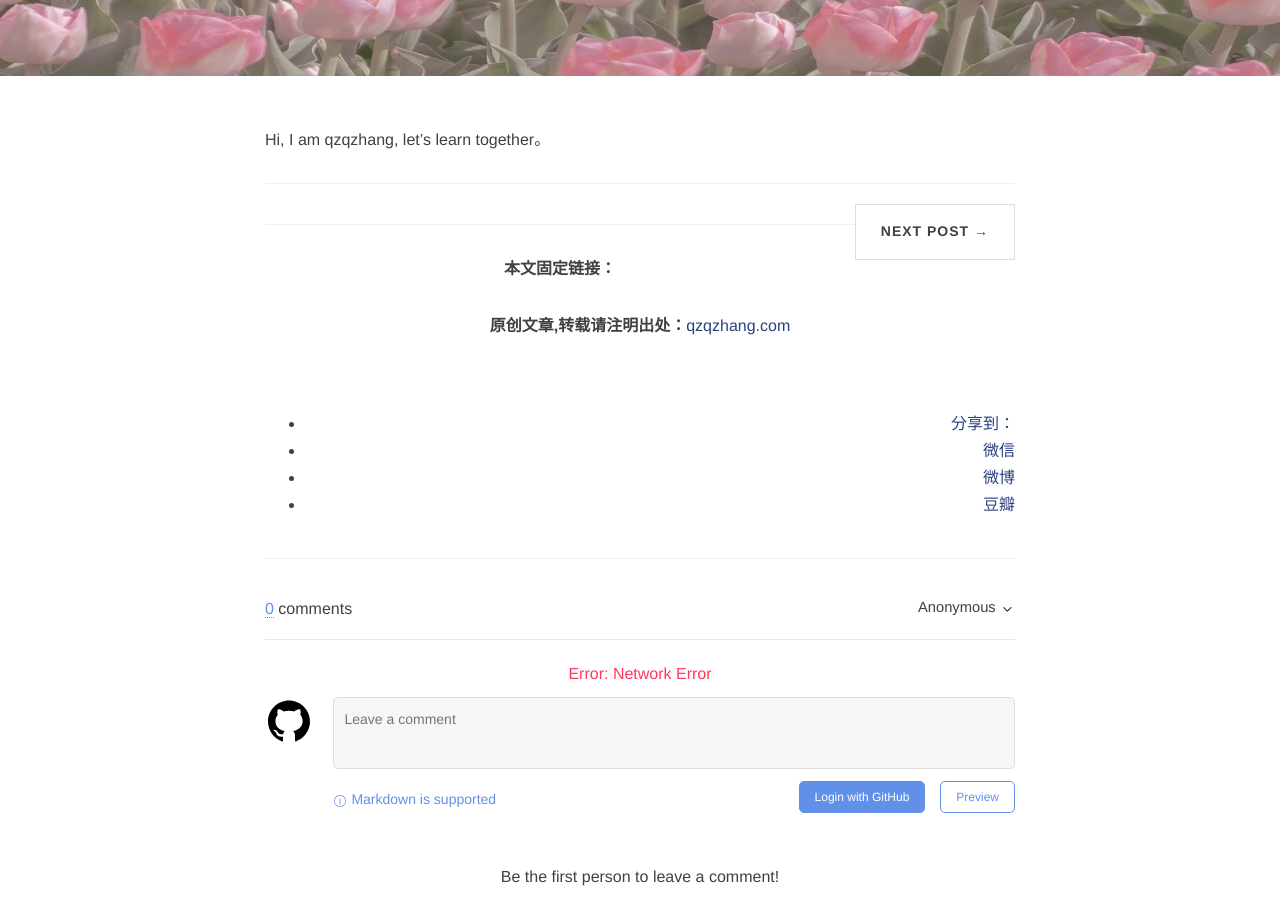
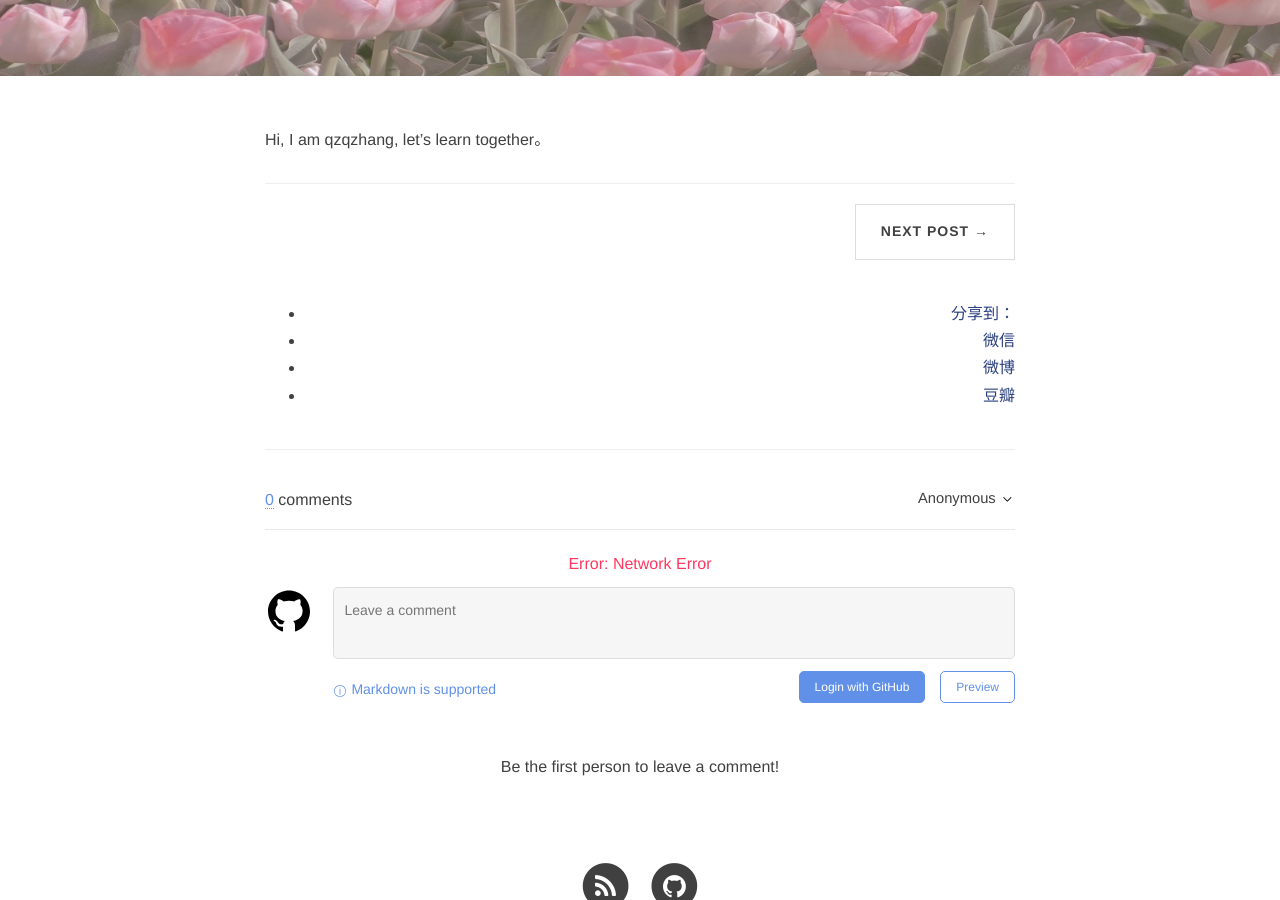
Before and after one commit to zzq-zq/zzq-zq.github.io, a Jekyll site: the page built from _posts/2021-08-03-hello.md, in a window 1280 px wide and 900 px high, scrolled down 331 px. Built offline with Jekyll 4.4.1, drawn with Linux system fonts in a browser that asks for light colours; nearby versions of some CDN libraries; comment, search, counter and statistics services are not loaded.

Commit message:
Update post.html

```diff
--- a/_layouts/post.html
+++ b/_layouts/post.html
@@ -58,12 +58,6 @@ layout: default
                         <a href="{{ page.next.url | prepend: site.baseurl | replace: '//', '/' }}" data-toggle="tooltip" data-placement="top" title="{{page.next.title}}">Next Post &rarr;</a>
                     </li>
                     {% endif %}
-
-                    <hr>
-                    <div class="copyright">
-                    <p><strong>本文固定链接：</strong><a href='{ {page.next.url}}'></a></p>
-                    <p><strong>原创文章,转载请注明出处：</strong><a href='{ {page.url}}'>qzqzhang.com</a></p>
-                    </div>
 
                 </ul>
 
```
